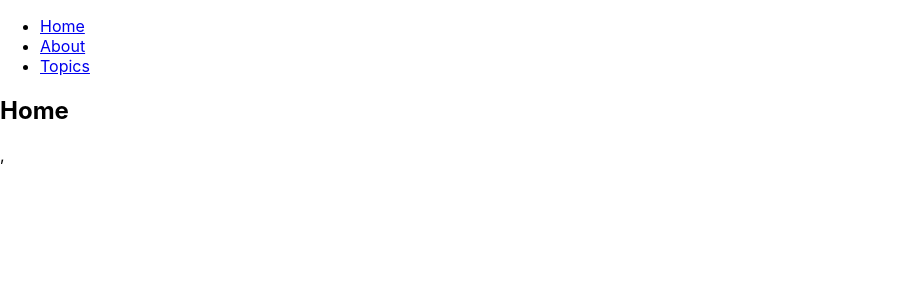
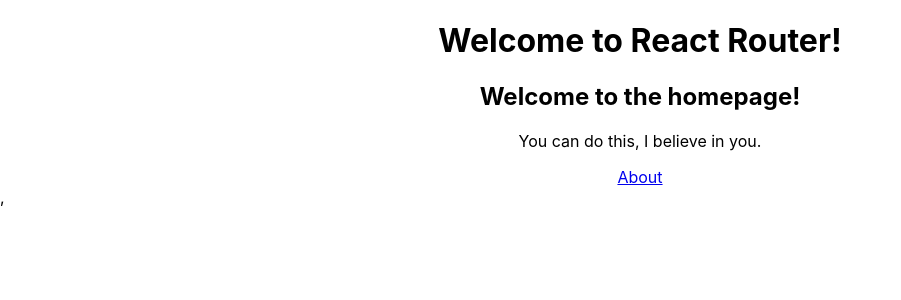
Before and after one commit to OmarThinks/React-Router-Project, a React (Create React App) app in the folder src/: page / in a window 1280 px wide. Shown: the top 300 px of the page, without its empty margins (0-901 px from the left). Built offline with nearby package versions, Linux system fonts and the light colour scheme.

Commit message:
Application is up and running

```diff
--- a/src/src/App.js
+++ b/src/src/App.js
@@ -1,89 +1,49 @@
-import React from "react";
-import {
-  BrowserRouter as Router,
-  Switch,
-  Route,
-  Link,
-  useRouteMatch,
-  useParams
-} from "react-router-dom";
+import * as React from "react";
+import { Routes, Route, Link } from "react-router-dom";
+import "./App.css";
 
-export default function App() {
+function App() {
+  console.log("App reRnders");
   return (
-    <Router>
-      <div>
-        <ul>
-          <li>
-            <Link to="/">Home</Link>
-          </li>
-          <li>
-            <Link to="/about">About</Link>
-          </li>
-          <li>
-            <Link to="/topics">Topics</Link>
-          </li>
-        </ul>
-
-        <Switch>
-          <Route path="/about">
-            <About />
-          </Route>
-          <Route path="/topics">
-            <Topics />
-          </Route>
-          <Route path="/">
-            <Home />
-          </Route>
-        </Switch>
-      </div>
-    </Router>
-  );
-}
-
-function Home() {
-  return <h2>Home</h2>;
-}
-
-function About() {
-  return <h2>About</h2>;
-}
-
-function Topics() {
-  let match = useRouteMatch();
-
-  return (
-    <div>
-      <h2>Topics</h2>
-
-      <ul>
-        <li>
-          <Link to={`${match.url}/components`}>Components</Link>
-        </li>
-        <li>
-          <Link to={`${match.url}/props-v-state`}>
-            Props v. State
-          </Link>
-        </li>
-      </ul>
-
-      {/* The Topics page has its own <Switch> with more routes
-          that build on the /topics URL path. You can think of the
-          2nd <Route> here as an "index" page for all topics, or
-          the page that is shown when no topic is selected */}
-      <Switch>
-        <Route path={`${match.path}/:topicId`}>
-          <Topic />
-        </Route>
-        <Route path={match.path}>
-          <h3>Please select a topic.</h3>
-        </Route>
-      </Switch>
+    <div className="App">
+      <h1>Welcome to React Router!</h1>
+      <Routes>
+        <Route path="/" element={<Home />} />
+        <Route path="about" element={<About />} />
+      </Routes>
     </div>
   );
 }
 
-function Topic() {
-  let { topicId } = useParams();
-  return <h3>Requested topic ID: {topicId}</h3>;
+export default App;
+
+function Home() {
+  return (
+    <>
+      <main>
+        <h2>Welcome to the homepage!</h2>
+        <p>You can do this, I believe in you.</p>
+      </main>
+      <nav>
+        <Link to="/about">About</Link>
+      </nav>
+    </>
+  );
 }
-//Keep Going!
+
+function About() {
+  return (
+    <>
+      <main>
+        <h2>Who are we?</h2>
+        <p>
+          That feels like an existential question, don't you
+          think?
+        </p>
+      </main>
+      <nav>
+        <Link to="/">Home</Link>
+      </nav>
+    </>
+  );
+}
```
